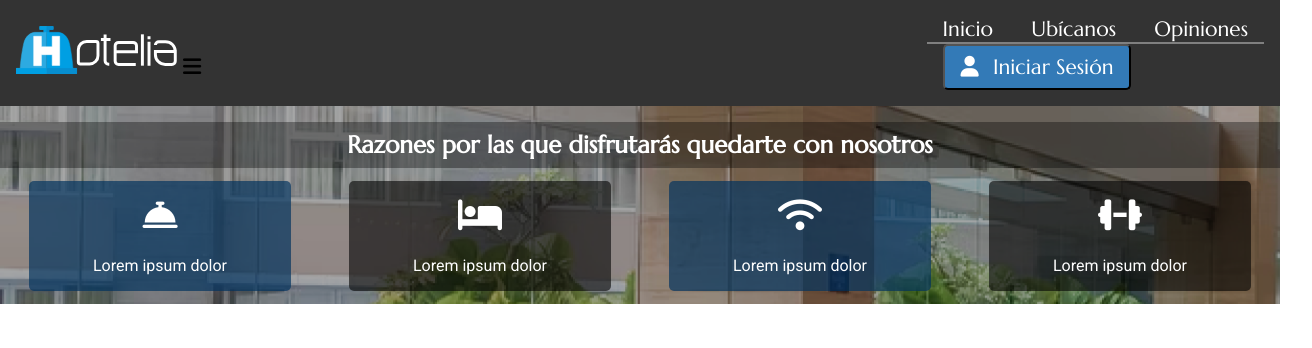
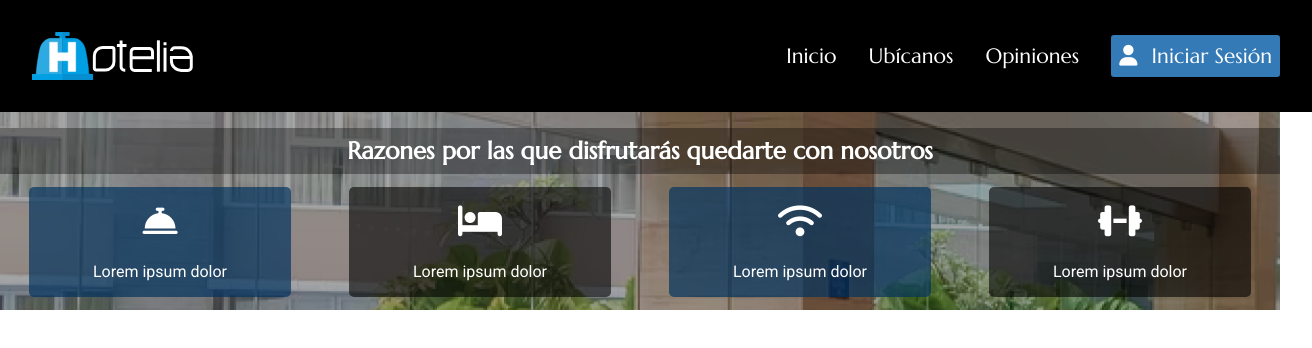
Before and after one commit to mariana-castellanos/TALLER_0_Maquetacion_Responsive, a plain HTML site: page index.html in a window 1280 px wide. Shown: the whole page, 1312 px wide, since content can reach past the window. Drawn offline with Linux system fonts and the light colour scheme; files whose address does not match are found by name.

Commit message:
Se realizó el layout del ejercicio de ejemplo con responsive design

```diff
--- a/css/style.css
+++ b/css/style.css
@@ -104,3 +104,103 @@ nav{
 .feature-black {
     background-color: rgba(0, 0, 0, 0.59);
 }
+
+.logo {
+    background-color: var(--negro2);
+    display: flex;
+    align-items: center;
+    justify-content: space-between;
+    padding: 1rem;
+}
+
+.logo img {
+    width: 40%;
+    max-width: 200px;
+}
+
+.logo i {
+    color: var(--blanco);
+    font-size: 2rem;
+}
+
+.menu {
+    background-color: rgba(1, 10, 52, 0.838);
+    display: flex;
+    flex-direction: column;
+    align-items: center;
+    justify-content: center;
+}
+
+.menu-hr {
+    width: 90%;
+    background-color: var(--blanco);
+}
+
+.item {
+    padding: 1rem;
+}
+
+nav a {
+    color: var(--blanco);
+    text-decoration: none;
+    text-align: center;
+}
+
+nav a:hover {
+    background-color: #0B3860;
+    width: 100%;
+}
+
+.navbar-button {
+    background-color: transparent;
+    border: none;
+    border-radius: 3px;
+    font-size: 1em;
+    padding: 0.5rem;
+    font-family: 'Marcellus', serif;
+    color: var(--blanco);
+}
+
+@media screen and (min-width: 768px) {}
+
+@media screen and (min-width: 1024px) {
+
+    nav {
+        display: flex;
+        flex-direction: row;
+        width: 100%;
+        justify-content: space-between;
+        background-color: var(--negro2);
+    }
+
+    .logo {
+        padding: 1rem;
+    }
+
+    .logo img {
+        width: 100%;
+    }
+
+    .logo i {
+        display: none;
+    }
+
+    .menu {
+        background-color: var(--negro2);
+        display: grid;
+        grid-template-columns: auto auto auto auto;
+        justify-self: end;
+    }
+
+    .menu-hr {
+        display: none;
+    }
+
+    .navbar-button {
+        background-color: var(--azuloscuro);
+    }
+}
+
+@media screen and (min-width: 1308px) {
+
+}
--- /dev/null
+++ b/ej-css-grid.css
@@ -0,0 +1,57 @@
+#container-grid {
+    display: grid;
+    grid-template:
+        "header" 100px "navbar" 50px "main" auto "sidebar" 100px "footer" 50px;
+    text-align: center;
+}
+
+header {
+    grid-area: header;
+    background-color: blue;
+}
+
+nav {
+    grid-area: navbar;
+    background-color: yellow;
+}
+
+main {
+    grid-area: main;
+    background-color: blueviolet;
+}
+
+aside {
+    grid-area: sidebar;
+    background-color: green;
+}
+
+footer {
+    grid-area: footer;
+    background-color: red;
+}
+
+@media screen and (min-width:768px) {
+    .container-grid {
+        grid-template-columns: 200px auto;
+        grid-template-rows: 100px 50px auto 50px;
+        grid-template-areas:
+            "header header"
+            "navbar navbar"
+            "sidebar main"
+            "footer footer";
+    }
+}
+
+@media screen and (min-width:1024px) {
+    #container-grid {
+        grid-template:
+            "header header header" 100px "navbar main sidebar" auto "footer footer footer" 50px / 200px auto 100px;
+    }
+}
+
+@media screen and (min-width:1308px) {
+    .container-grid {
+        max-width: 1200px;
+        margin: 0 auto;
+    }
+}
--- /dev/null
+++ b/ej-css-grid.html
@@ -0,0 +1,22 @@
+<!DOCTYPE html>
+<html lang="en">
+
+<head>
+    <meta charset="UTF-8">
+    <link rel="stylesheet" href="ej-css-grid.css">
+    <meta name="viewport" content="width=device-width, initial-scale=1.0">
+    <title>Document</title>
+</head>
+
+<body>
+    <div id="container-grid">
+        <header>HEADER</header>
+        <nav>NAVBAR</nav>
+        <main>MAIN</main>
+        <aside>SIDEBAR</aside>
+        <footer>FOOTER</footer>
+    </div>
+
+</body>
+
+</html>
--- a/index.html
+++ b/index.html
@@ -3,6 +3,7 @@
 
 <head>
     <meta charset="UTF-8">
+    <meta name="viewport" content="width=device-width, initial-scale=1.0">
     <meta http-equiv="X-UA-Compatible" content="IE=edge">
     <link rel="stylesheet" href="css/style.css">
     <script src="https://kit.fontawesome.com/6131ecdde6.js" crossorigin="anonymous"></script>
```
